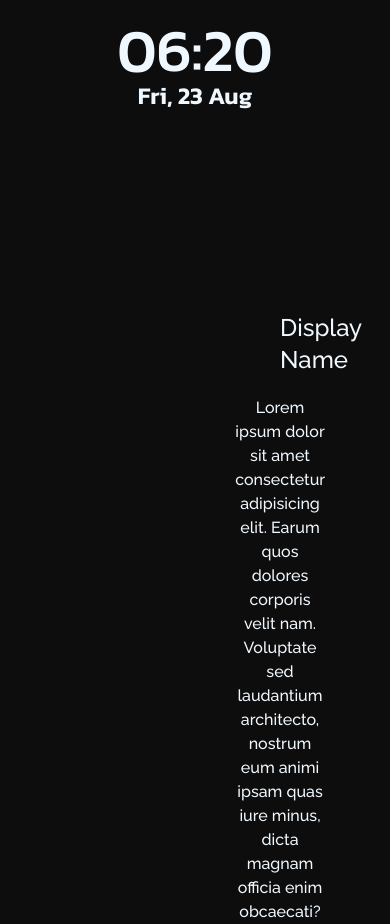
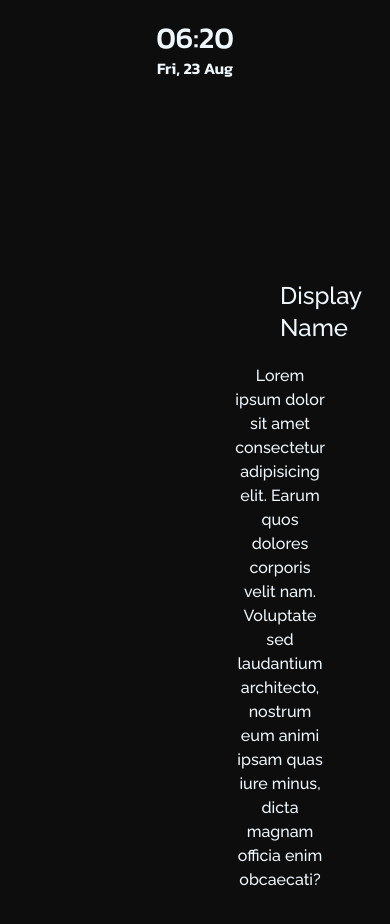
Before and after one commit to makersmecca/Portfolio, a React (Vite) app: page / in a window 390 px wide. Shown: the top 924 px of the page. After the commit the page ends 892 px from the top, so only its background shows below. Built offline with nearby package versions, Linux system fonts and the light colour scheme.

Commit message:
added basic export funtion to allow import in App.js

```diff
--- a/src/Components/DateTime.jsx
+++ b/src/Components/DateTime.jsx
@@ -12,8 +12,8 @@ const DisplayDateTime = () => {
   return (
     <>
       <div className="py-5">
-        <h5 className="font-Kanit text-center">
-          <span className="text-6xl">
+        <h5 className="font-Kanit flex justify-center">
+          <span className="md:text-6xl text-3xl">
             {currentTime.getHours() < 10 ? (
               <span>0{currentTime.getHours()}</span>
             ) : (
@@ -29,7 +29,7 @@ const DisplayDateTime = () => {
           {/* <span className="text-6xl">{`${currentTime.getHours()}:${currentTime.getMinutes()}`}</span> */}
           {/* {currentTime.toTimeString().substring(0, 8)} */}
         </h5>
-        <h5 className="font-Kanit text-2xl font-semibold text-center">
+        <h5 className="font-Kanit md:text-2xl font-semibold flex justify-center">
           <span>
             {currentTime.toDateString().substring(0, 3)},{" "}
             {currentTime.toDateString().substring(8, 10)}{" "}
--- a/src/Components/Projects.jsx
+++ b/src/Components/Projects.jsx
@@ -0,0 +1,9 @@
+const Projects = () => {
+  return (
+    <>
+      <div>Projects</div>
+    </>
+  );
+};
+
+export default Projects;
--- a/src/Components/Socials.jsx
+++ b/src/Components/Socials.jsx
@@ -0,0 +1,9 @@
+const Socials = () => {
+  return (
+    <>
+      <div>Socials</div>
+    </>
+  );
+};
+
+export default Socials;
--- a/src/Components/TechStack.jsx
+++ b/src/Components/TechStack.jsx
@@ -0,0 +1,9 @@
+const TechStack = () => {
+  return (
+    <>
+      <div>TechStack</div>
+    </>
+  );
+};
+
+export default TechStack;
```
